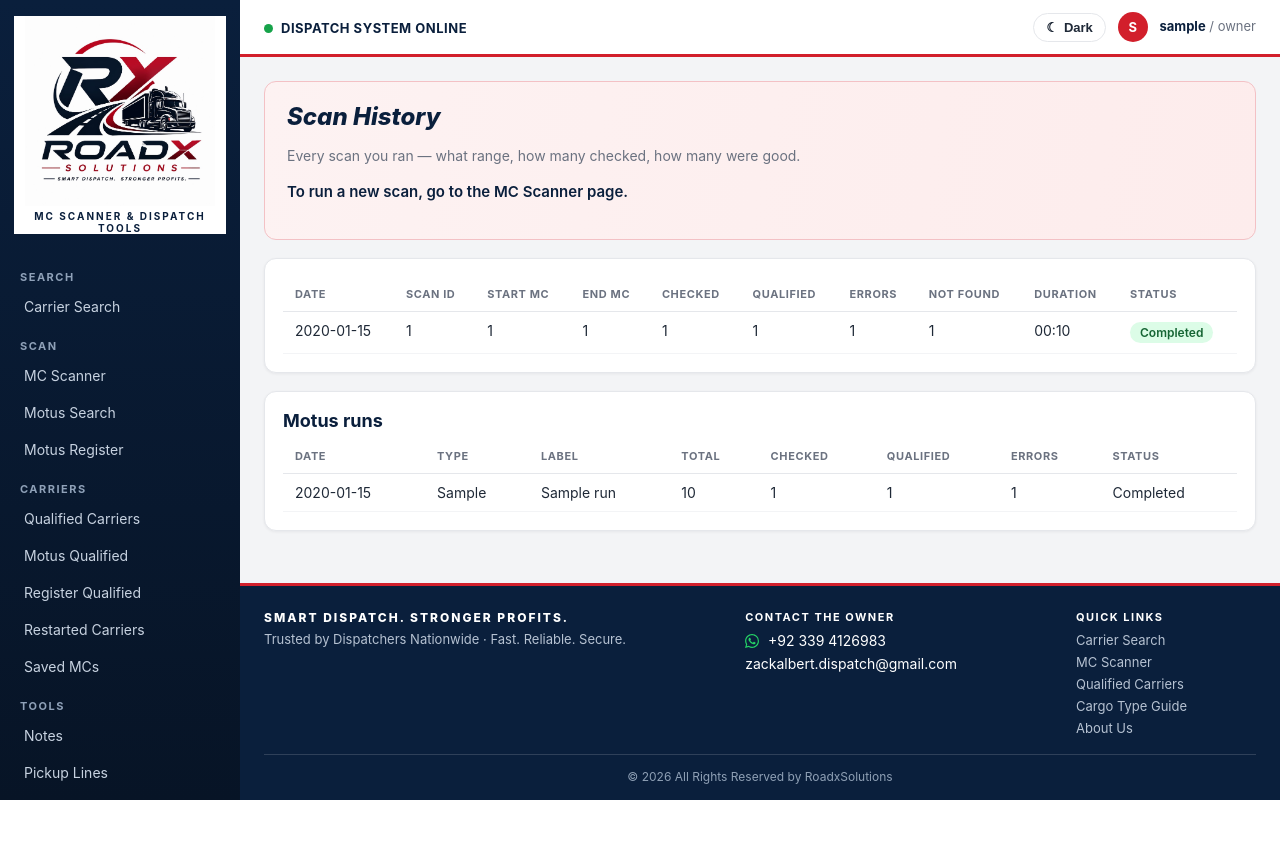
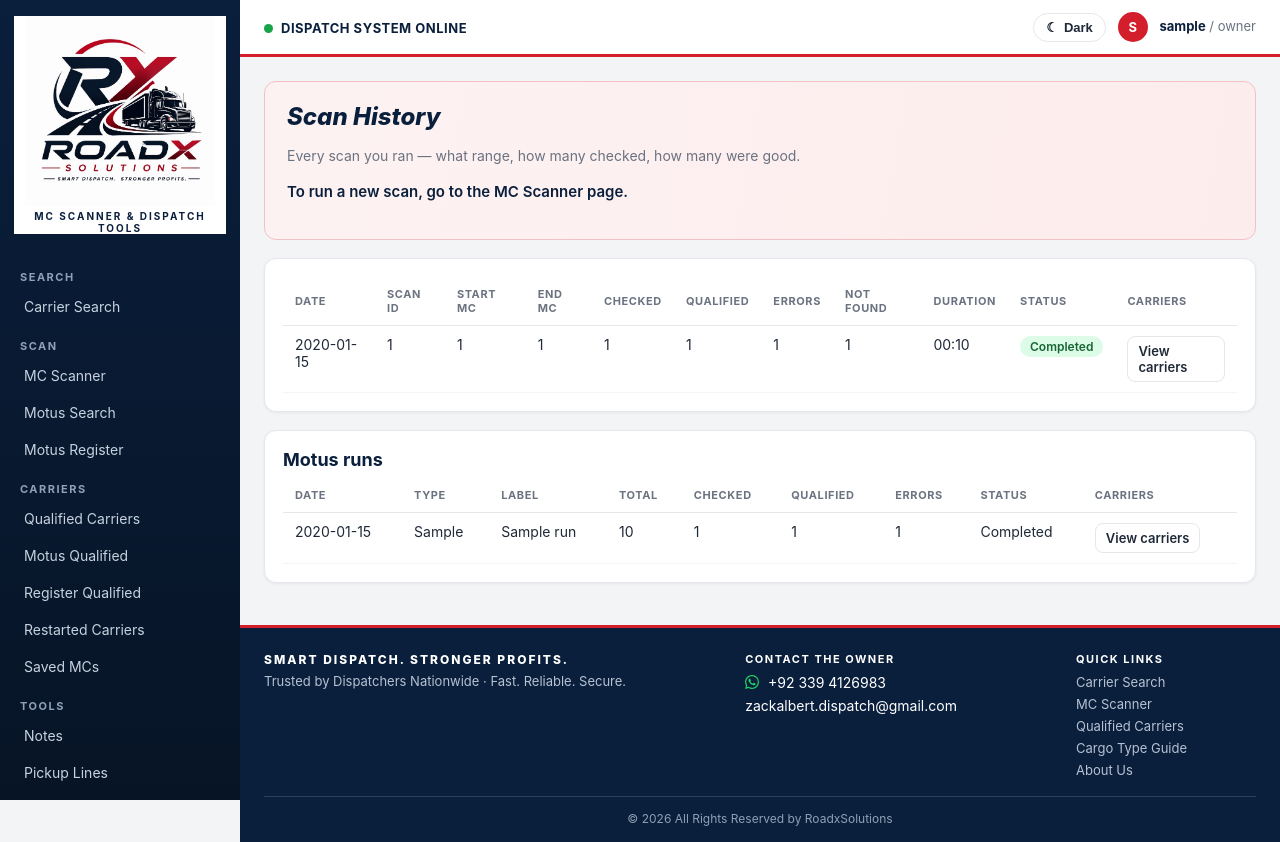
Before and after one commit to zackalbert12/roadxsolution-mcsearch, a Flask app: page /history in a window 1280 px wide. Before the commit the page ends 800 px from the top, so only its background shows below. Run offline with Flask 3, Linux system fonts and the light colour scheme; the visitor is signed in with stand-in values (Sample User, id 1); tables that the repository leaves empty hold one stand-in row (values such as "Sample post").

Commit message:
Add history per-scan links via a scan_id filter on the carrier lists

```diff
--- a/app.py
+++ b/app.py
@@ -2672,6 +2672,8 @@ def _carrier_filters(args):
         "commodities": _parse_commodities(args),
         "sort": (args.get("sort") or "mc").strip(),
         "starred": args.get("starred") == "1",
+        # History per-scan link: only carriers from this scan/run.
+        "scan_id": (args.get("scan_id") or "").strip(),
     }
 
 
@@ -2697,6 +2699,9 @@ def _query_carriers(user_id, source, f):
             params.append('%"' + f["cargo"] + '"%')
         if f["starred"]:
             sql += " AND starred=1"
+        if f.get("scan_id"):
+            sql += " AND scan_id=?"
+            params.append(f["scan_id"])
         if f["q"]:
             sql += (" AND (legal_name LIKE ? OR mc_number LIKE ?"
                     " OR phone LIKE ? OR city LIKE ?)")
--- a/templates/history.html
+++ b/templates/history.html
@@ -5,7 +5,7 @@
 <p>Every scan you ran — what range, how many checked, how many were good.</p>
 <p class="next">To run a new scan, go to the MC Scanner page.</p></div>
 <div class="card"><div class="table-wrap"><table>
-  <thead><tr><th>Date</th><th>Scan ID</th><th>Start MC</th><th>End MC</th><th>Checked</th><th>Qualified</th><th>Errors</th><th>Not Found</th><th>Duration</th><th>Status</th></tr></thead>
+  <thead><tr><th>Date</th><th>Scan ID</th><th>Start MC</th><th>End MC</th><th>Checked</th><th>Qualified</th><th>Errors</th><th>Not Found</th><th>Duration</th><th>Status</th><th>Carriers</th></tr></thead>
   <tbody>
   {% for s in scans %}
     <tr>
@@ -13,9 +13,10 @@
       <td>{{ s.checked }}</td><td>{{ s.qualified }}</td><td>{{ s.errors }}</td><td>{{ s.not_found }}</td>
       <td>{{ '%02d:%02d' % ((s.duration_seconds or 0)//60, (s.duration_seconds or 0)%60) }}</td>
       <td><span class="pill {% if s.status=='Completed' %}green{% else %}yellow{% endif %}">{{ s.status }}</span></td>
+      <td><a class="btn secondary small" href="{{ url_for('qualified', scan_id=s.scan_id) }}">View carriers</a></td>
     </tr>
   {% else %}
-    <tr><td colspan="10" class="empty">No scans yet.</td></tr>
+    <tr><td colspan="11" class="empty">No scans yet.</td></tr>
   {% endfor %}
   </tbody>
 </table></div>
@@ -29,10 +30,11 @@
 </div>
 {% if runs %}
 <div class="card"><h2>Motus runs</h2><div class="table-wrap"><table>
-  <thead><tr><th>Date</th><th>Type</th><th>Label</th><th>Total</th><th>Checked</th><th>Qualified</th><th>Errors</th><th>Status</th></tr></thead>
+  <thead><tr><th>Date</th><th>Type</th><th>Label</th><th>Total</th><th>Checked</th><th>Qualified</th><th>Errors</th><th>Status</th><th>Carriers</th></tr></thead>
   <tbody>
   {% for r in runs %}
-    <tr><td>{{ r.created_at }}</td><td>{{ r.kind }}</td><td>{{ r.label }}</td><td>{{ r.total }}</td><td>{{ r.checked }}</td><td>{{ r.qualified }}</td><td>{{ r.errors }}</td><td>{{ r.status }}</td></tr>
+    <tr><td>{{ r.created_at }}</td><td>{{ r.kind }}</td><td>{{ r.label }}</td><td>{{ r.total }}</td><td>{{ r.checked }}</td><td>{{ r.qualified }}</td><td>{{ r.errors }}</td><td>{{ r.status }}</td>
+    <td>{% if r.kind == 'register' %}<a class="btn secondary small" href="{{ url_for('register_qualified', scan_id='motus-' ~ r.id) }}">View carriers</a>{% else %}<a class="btn secondary small" href="{{ url_for('motus_qualified', scan_id='motus-' ~ r.id) }}">View carriers</a>{% endif %}</td></tr>
   {% endfor %}
   </tbody>
 </table></div></div>
--- a/templates/qualified.html
+++ b/templates/qualified.html
@@ -8,6 +8,8 @@
 
 <div class="card">
   <form method="get" id="qualified-filter">
+  {% if f.scan_id %}<input type="hidden" name="scan_id" value="{{ f.scan_id }}">
+  <p class="notice">Showing carriers from scan {{ f.scan_id }} — <a href="{{ url_for('history') }}">back to Scan History</a> · <a href="{{ request.path }}">show all</a></p>{% endif %}
   <div class="form-row">
     <div><label>Search — name, MC, phone or city</label><input type="text" name="q" value="{{ f.q }}" placeholder="Name, MC, phone, city"></div>
     <div><label>State — where the carrier is based</label>
```
